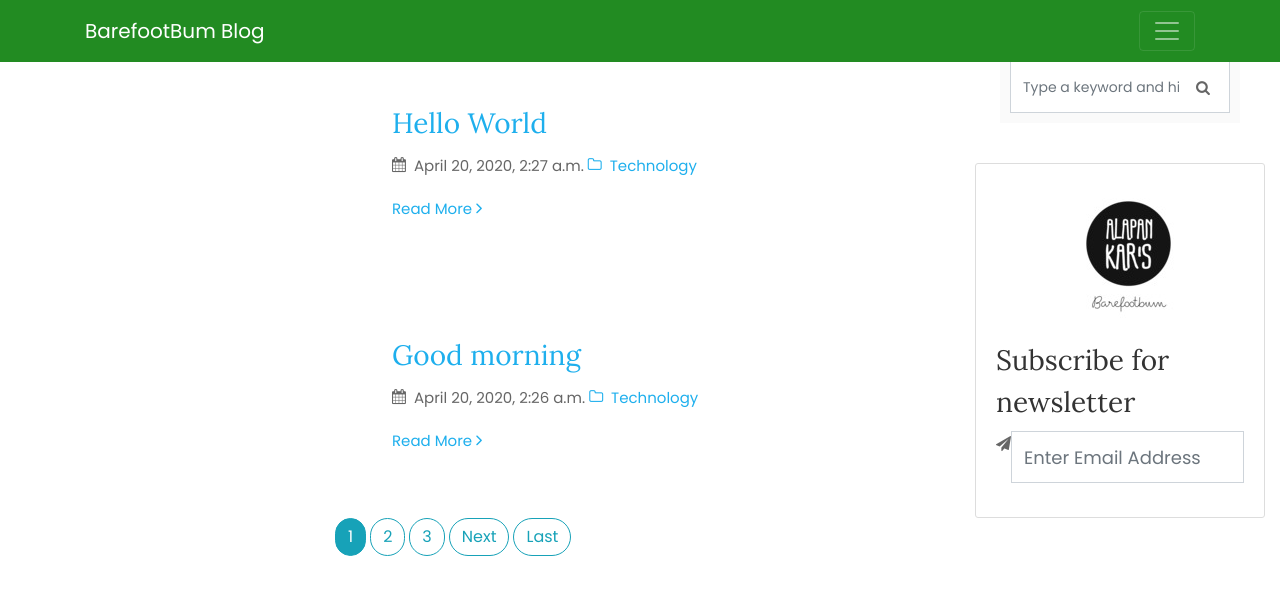
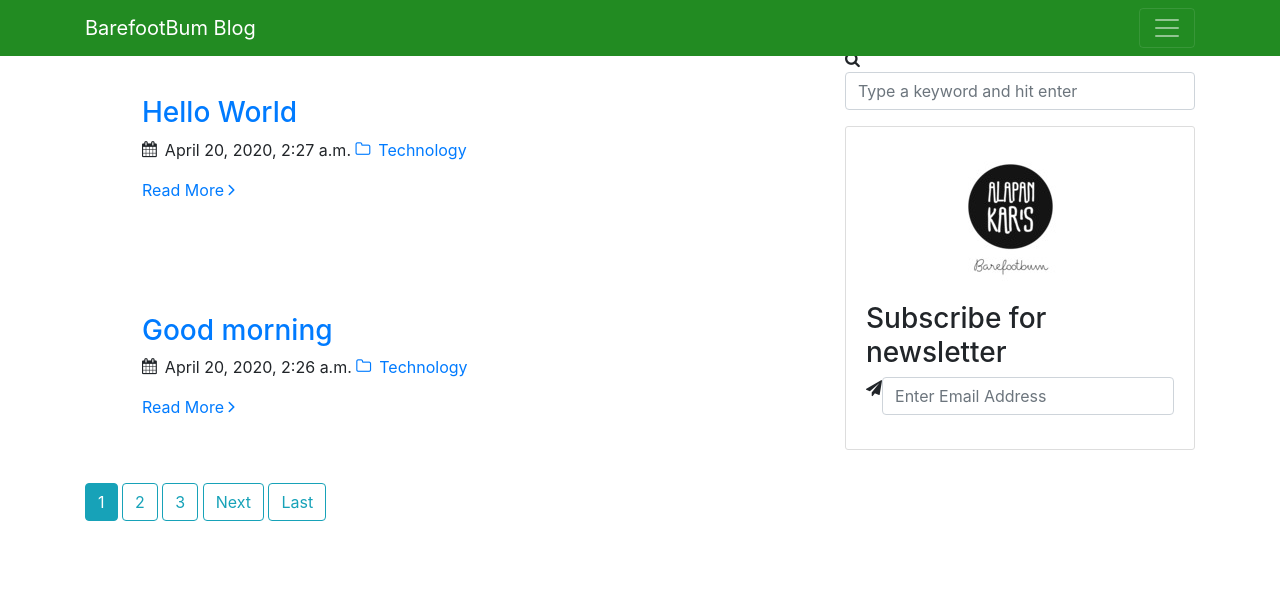
Before and after one commit to alapankar/BarefootBumDjangoBlog, a Django app: page / in a window 1280 px wide. Shown: the top 595 px of the page. Run offline with Django 3.2, Linux system fonts and the light colour scheme; data comes from the database, SQL or seed files in the repository; some libraries are stand-ins or nearby versions; some web fonts are replaced.

Commit message:
UI updated

```diff
--- a/blog/static/blog/main.css
+++ b/blog/static/blog/main.css
@@ -1,5 +1,5 @@
 body {
-  background: #228B22;
+  background: #ffffff;
   color: #333333;
   margin-top: 5rem;
 }
--- a/blog/templates/blog/base.html
+++ b/blog/templates/blog/base.html
@@ -5,14 +5,15 @@
   <meta charset="utf-8">
   <meta name="viewport" content="width=device-width, initial-scale=1, shrink-to-fit=no">
 
+  <link rel="stylesheet" type="text/css" href="{% static 'blog/main.css' %}">
   <link href="https://fonts.googleapis.com/css?family=Poppins:300,400,500,600,700" rel="stylesheet">
   <link href="https://fonts.googleapis.com/css?family=Lora:400,400i,700,700i&display=swap" rel="stylesheet">
   <link href="https://fonts.googleapis.com/css?family=Abril+Fatface&display=swap" rel="stylesheet">
   <link rel="stylesheet" href="https://maxcdn.bootstrapcdn.com/bootstrap/4.0.0/css/bootstrap.min.css" integrity="sha384-Gn5384xqQ1aoWXA+058RXPxPg6fy4IWvTNh0E263XmFcJlSAwiGgFAW/dAiS6JXm" crossorigin="anonymous">
 
 
-  <link rel="stylesheet" type="text/css" href="{% static 'blog/main.css' %}">
-  <link rel="stylesheet" href="{% static 'blog/style.css' %}">
+
+  <!-- <link rel="stylesheet" href="{% static 'blog/style.css' %}"> -->
   <link rel="stylesheet" href="{% static 'blog/open-iconic-bootstrap.min.css' %}">
   <link rel="stylesheet" href="{% static 'blog/animate.css' %}">
 
```
